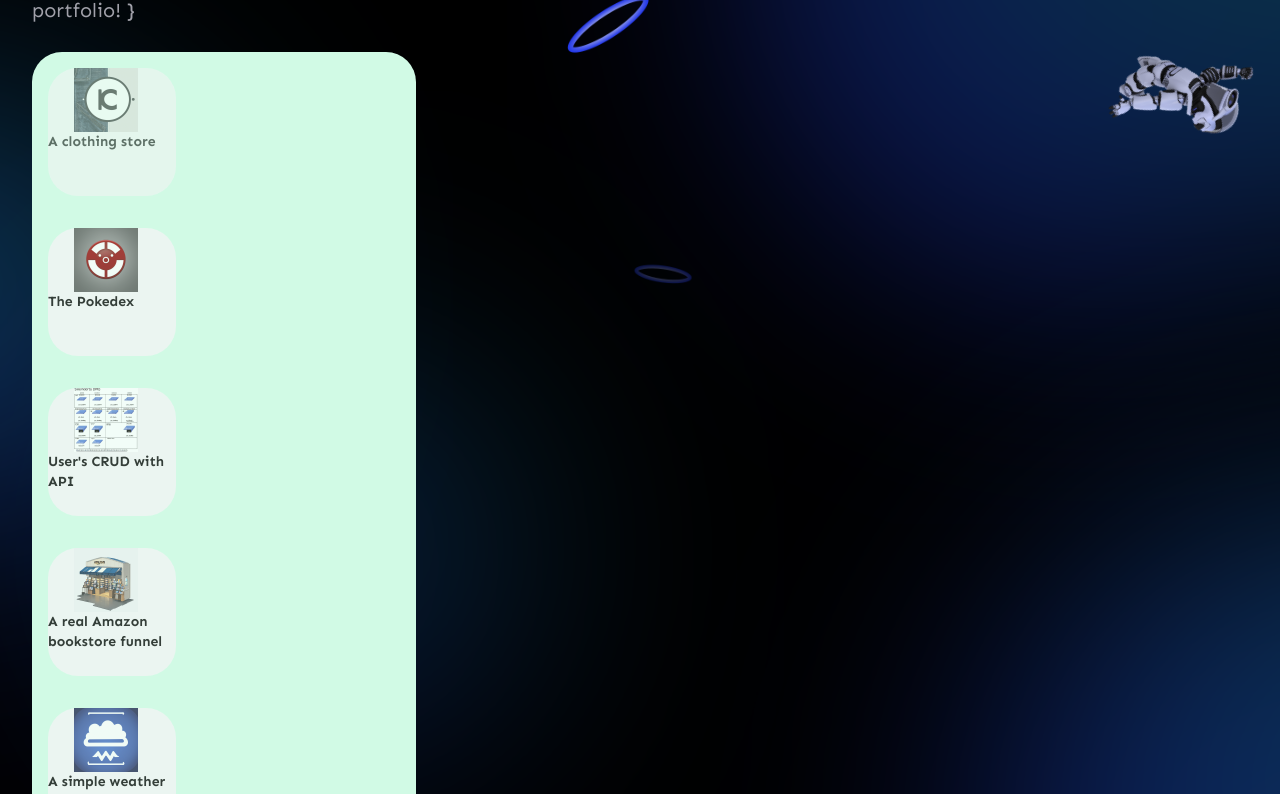
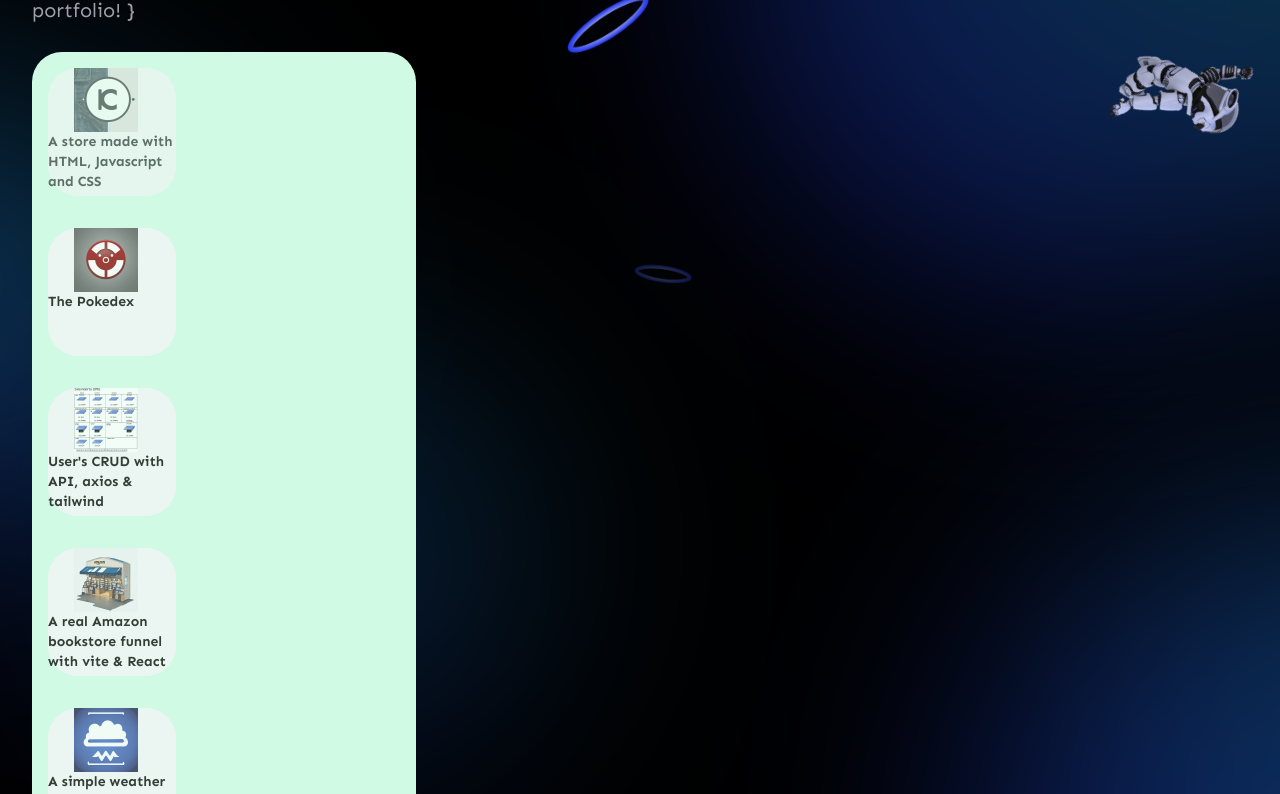
Before and after one commit to guskumite/myportfolio, a React (Vite) app: page / in a window 1280 px wide. Shown: the part 220-1014 px from the top of the page. Built offline with nearby package versions, Linux system fonts and the light colour scheme; the HTML template or start-up script is replaced by a standard one.

Commit message:
version 1.0.15

```diff
--- a/src/components/Root.jsx
+++ b/src/components/Root.jsx
@@ -89,7 +89,7 @@ const Root = () => {
               <div>
                 <img className="ml-[20%] w-[4rem] h-[4rem]" src={clothIco} />
                 <p className="text-sm relative w-[9rem] font-bold">
-                  A clothing store
+                  A store made with HTML, Javascript and CSS
                 </p>
               </div>
             </a>
@@ -113,7 +113,7 @@ const Root = () => {
               <div>
                 <img className="ml-[20%] w-[4rem] h-[4rem]" src={crudIco} />
                 <p className="text-sm relative font-bold">
-                  User's CRUD with API
+                  User's CRUD with API, axios & tailwind
                 </p>
               </div>
             </a>
@@ -126,7 +126,7 @@ const Root = () => {
               <div>
                 <img className="ml-[20%] w-[4rem] h-[4rem]" src={amznIco} />
                 <p className="text-sm relative font-bold">
-                  A real Amazon bookstore funnel
+                  A real Amazon bookstore funnel with vite & React
                 </p>
               </div>
             </a>
@@ -139,7 +139,7 @@ const Root = () => {
               <div>
                 <img className="ml-[20%] w-[4rem] h-[4rem]" src={wthrIco} />
                 <p className="text-sm relative font-bold">
-                  A simple weather channel
+                  A simple weather channel & React
                 </p>
               </div>
             </a>
```
